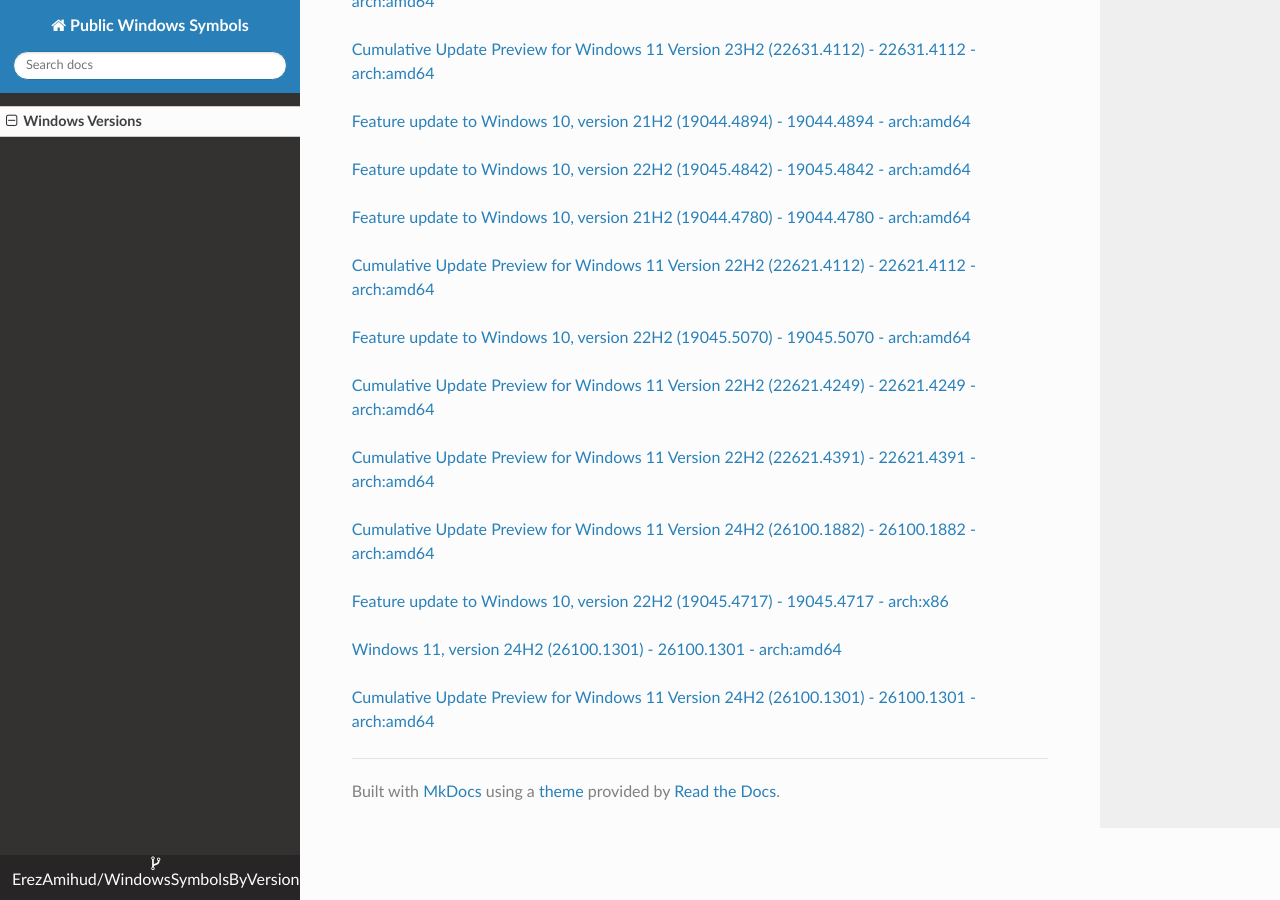
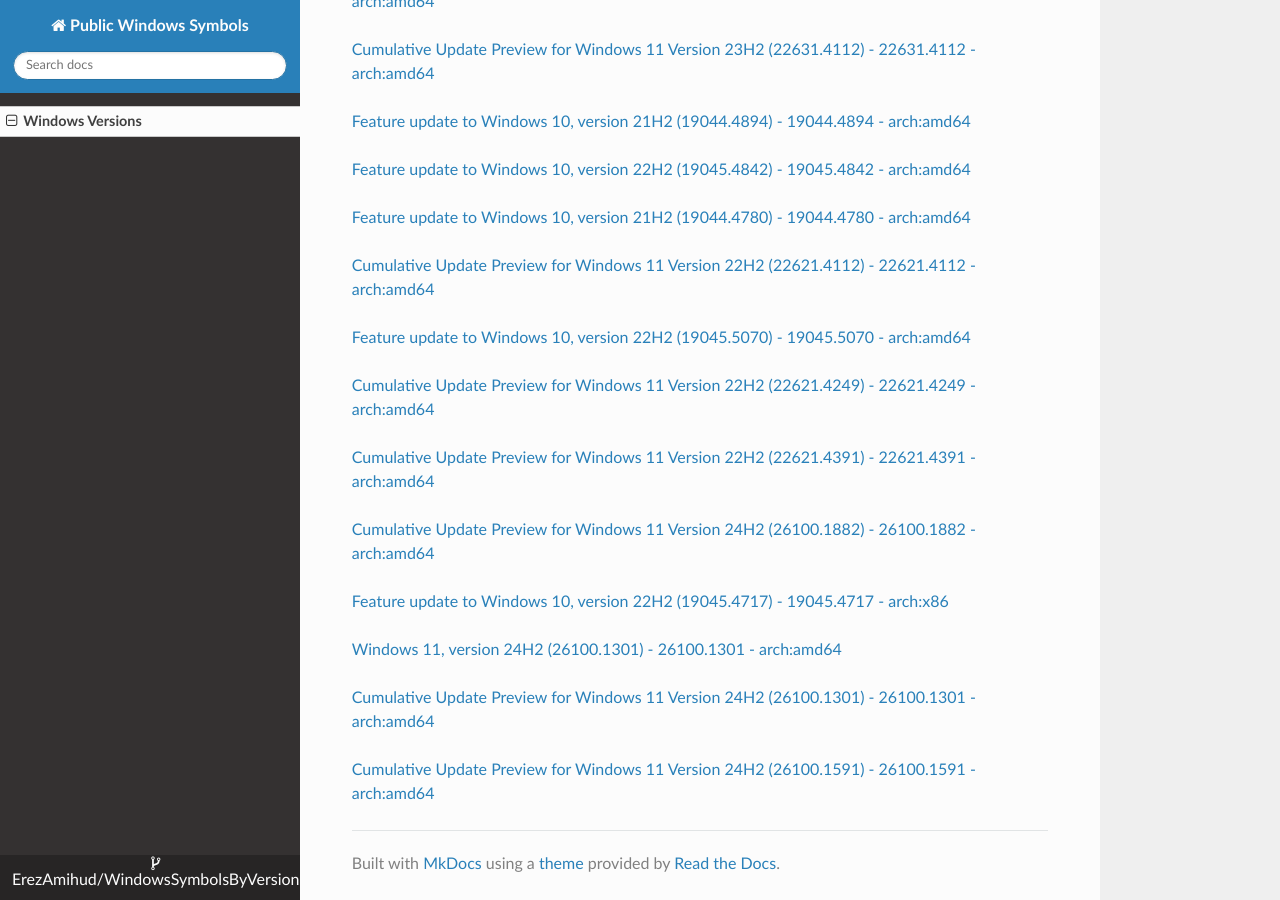
Before and after one commit to ErezAmihud/WindowsSymbolsByVersion, an MkDocs documentation site: the page built from docs/index.md, in a window 1280 px wide and 900 px high, scrolled down 8165 px. Built offline with MkDocs 1.6.1, drawn with Linux system fonts in a browser that asks for light colours; nearby versions of some CDN libraries.

Commit message:
Automated commit, add manifest for 831ecd2c-396c-48e7-81f2-3b42f544dcd7

```diff
--- a/docs/index.md
+++ b/docs/index.md
@@ -415,3 +415,6 @@
 
 
 [Cumulative Update Preview for Windows 11 Version 24H2 (26100.1301) - 26100.1301 - arch:amd64](https://github.com/ErezAmihud/WindowsSymbolsByVersion/blob/main/manifests/0cb4a4de-f97b-4cb5-8c01-13f17c40581e.manifest)
+
+
+[Cumulative Update Preview for Windows 11 Version 24H2 (26100.1591) - 26100.1591 - arch:amd64](https://github.com/ErezAmihud/WindowsSymbolsByVersion/blob/main/manifests/831ecd2c-396c-48e7-81f2-3b42f544dcd7.manifest)
```
Also changed, not shown: process_builds.json (+1 -1 lines), 1 other file.
